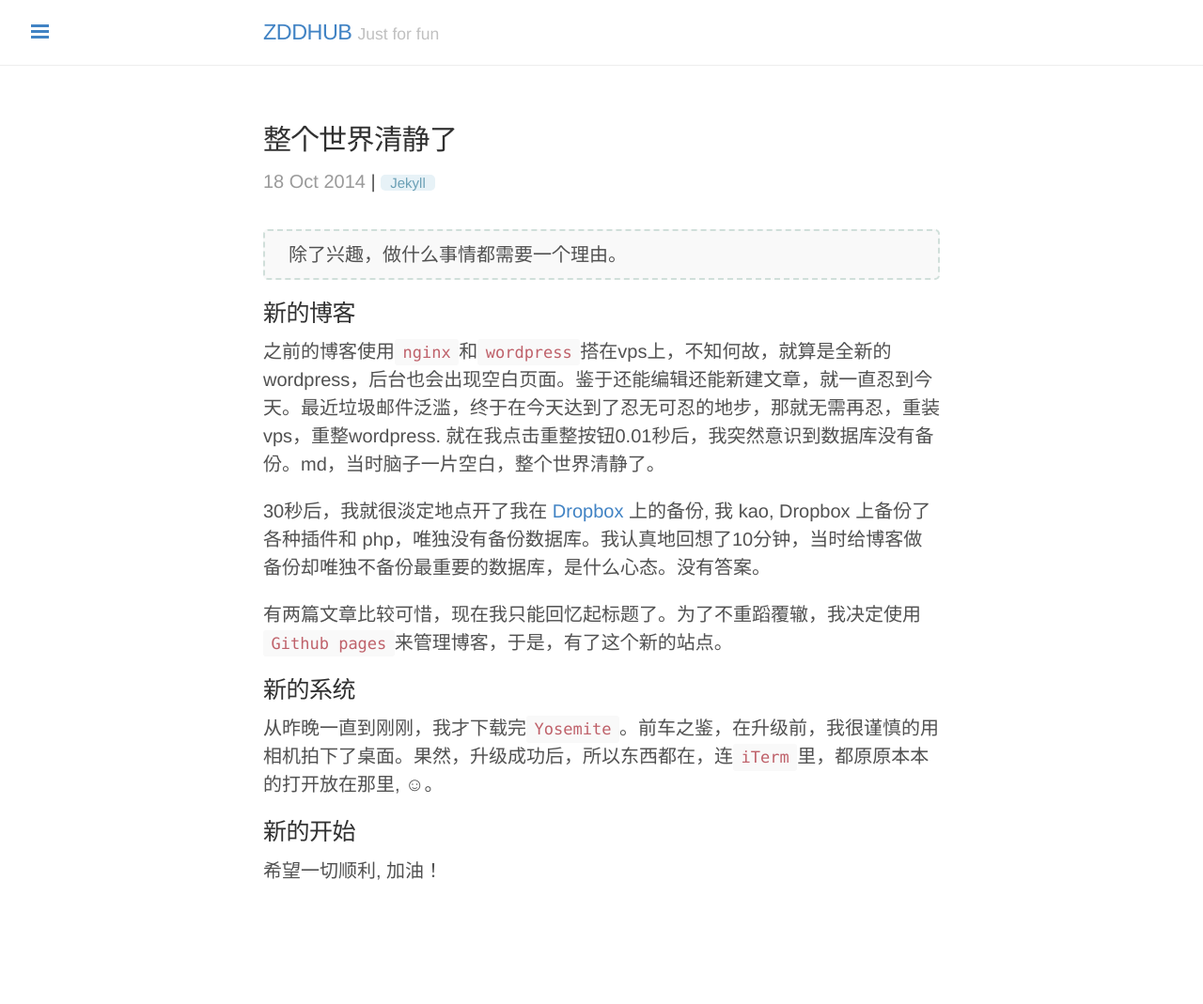
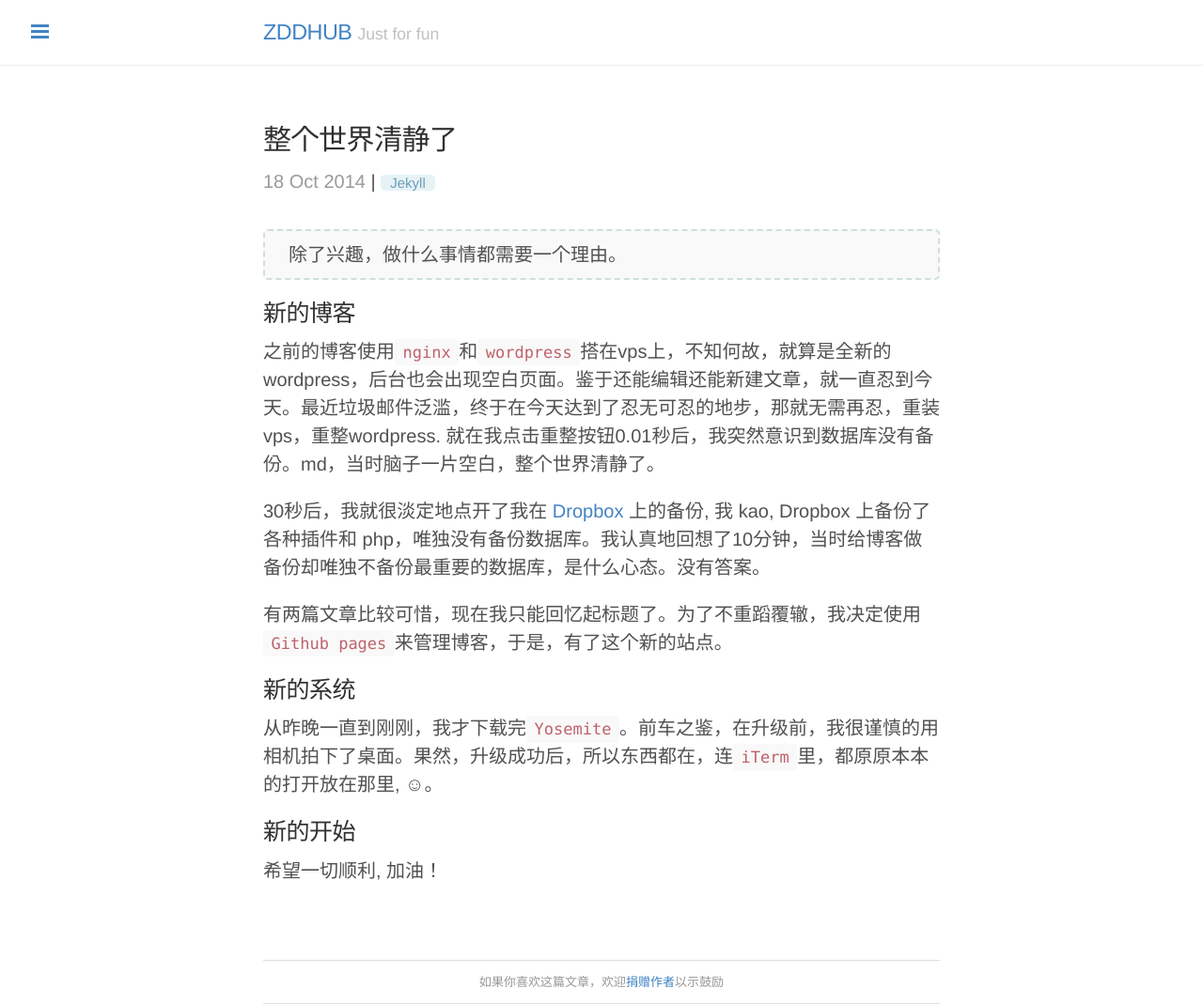
Before and after one commit to zddhub/zddhub.github.io, a Jekyll site: the page built from _posts/2014-10-18-new-blog.md, in a window 1280 px wide. Shown: the whole page at 94% size. Built offline with Jekyll 4.4.1, drawn with Linux system fonts in a browser that asks for light colours; Markdown is read by kramdown in place of the engine named in the settings; comment, search, counter and statistics services are not loaded; before the commit the page ends 1022 px from its top, so only the background shows below that.

Commit message:
Add donate page

```diff
--- /dev/null
+++ b/_includes/donate.html
@@ -0,0 +1,3 @@
+<div>
+  <p class="donate">如果你喜欢这篇文章，欢迎<a href="/donate/">捐赠作者</a>以示鼓励</p>
+</div>
--- /dev/null
+++ b/_includes/duoshuo.html
@@ -0,0 +1,16 @@
+<!-- 多说评论框 start -->
+  <div class="ds-thread" data-thread-key="{{ page.id }}" data-title="{{ page.title }}" data-url="{{ page.url }}"></div>
+<!-- 多说评论框 end -->
+<!-- 多说公共JS代码 start (一个网页只需插入一次) -->
+<script type="text/javascript">
+var duoshuoQuery = {short_name:"zddhub"};
+  (function() {
+    var ds = document.createElement('script');
+    ds.type = 'text/javascript';ds.async = true;
+    ds.src = (document.location.protocol == 'https:' ? 'https:' : 'http:') + '//static.duoshuo.com/embed.unstable.js';
+    ds.charset = 'UTF-8';
+    (document.getElementsByTagName('head')[0]
+     || document.getElementsByTagName('body')[0]).appendChild(ds);
+  })();
+  </script>
+<!-- 多说公共JS代码 end -->
--- /dev/null
+++ b/_includes/sitemeter.html
@@ -0,0 +1,4 @@
+<div style="display:none">
+    <script type="text/javascript" src="http://s30.sitemeter.com/js/counter.js?site=s30zddhub">
+    </script>
+</div>
--- a/_layouts/default.html
+++ b/_layouts/default.html
@@ -46,9 +46,7 @@
         }, false);
       })(document);
     </script>
-  <div style="display:none">
-    <script type="text/javascript" src="http://s30.sitemeter.com/js/counter.js?site=s30zddhub">
-    </script>
-  </div>
-  </body>
+
+    {% include sitemeter.html %}
+    </body>
 </html>
--- a/_layouts/post.html
+++ b/_layouts/post.html
@@ -34,19 +34,6 @@
 </div>
 {% endif %}
 
-<!-- 多说评论框 start -->
-  <div class="ds-thread" data-thread-key="{{ page.id }}" data-title="{{ page.title }}" data-url="{{ page.url }}"></div>
-<!-- 多说评论框 end -->
-<!-- 多说公共JS代码 start (一个网页只需插入一次) -->
-<script type="text/javascript">
-var duoshuoQuery = {short_name:"zddhub"};
-  (function() {
-    var ds = document.createElement('script');
-    ds.type = 'text/javascript';ds.async = true;
-    ds.src = (document.location.protocol == 'https:' ? 'https:' : 'http:') + '//static.duoshuo.com/embed.unstable.js';
-    ds.charset = 'UTF-8';
-    (document.getElementsByTagName('head')[0]
-     || document.getElementsByTagName('body')[0]).appendChild(ds);
-  })();
-  </script>
-<!-- 多说公共JS代码 end -->
+{% include donate.html %}
+
+{% include duoshuo.html %}
--- a/public/css/zddhub.css
+++ b/public/css/zddhub.css
@@ -4,6 +4,17 @@
  * zddhub
  *
  */
+
+/* donate */
+.donate {
+  border-top: 1px solid rgba(0,0,0,0.13);
+  border-bottom: 1px solid rgba(0,0,0,0.13);
+  text-align: center;
+  margin: 0;
+  color: #999;
+  padding: 1em 0;
+  font-size: 13px;
+}
 
 footer {
   font-size: 75%;
```
Also changed, not shown: donate.md (added, +10 -0 lines), asserts/zddhub_donate.png (added).
